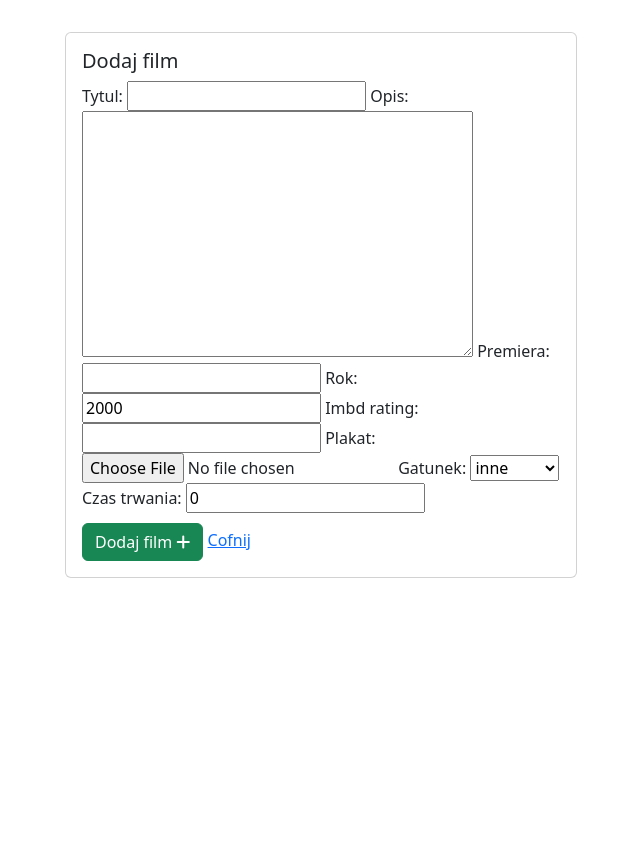
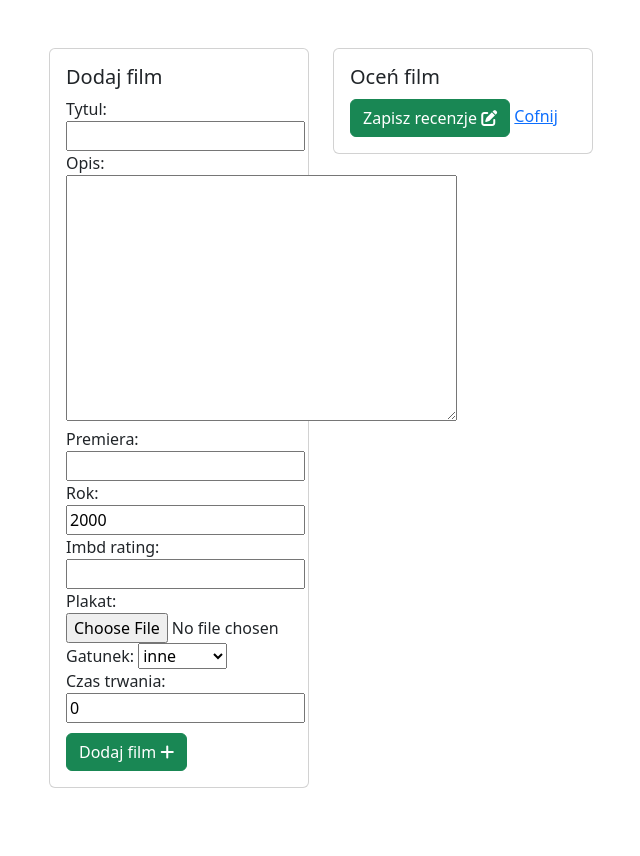
Before and after one commit to roliroli76/Filmy-django, a Django app: page /filmy/nowy/ in a window 1280 px wide. Shown: the whole page, without its empty margins (319-959 px from the left). Before the commit the page ends 578 px from the top, so only its background shows below. Run offline with Django 4.2, Linux system fonts and the light colour scheme; a user stored in the database is signed in; some libraries are stand-ins or nearby versions.

Commit message:
Walka trwa

```diff
--- a/filmyweb/forms.py
+++ b/filmyweb/forms.py
@@ -1,5 +1,5 @@
 from django.forms import ModelForm
-from .models import Film, DodatkoweInfo
+from .models import Film, DodatkoweInfo, Ocena
 
 class FilmForm(ModelForm):
     class Meta:
@@ -10,3 +10,8 @@
     class Meta:
         model = DodatkoweInfo
         fields = ['gatunek', 'czas_trwania']
+
+class OcenaForm(ModelForm):
+    class Meta:
+        model = Ocena
+        fields = ['gwiazdki', 'recenzja']
--- a/filmyweb/models.py
+++ b/filmyweb/models.py
@@ -12,6 +12,11 @@
     czas_trwania = models.PositiveSmallIntegerField(default=0)
     gatunek = models.PositiveSmallIntegerField(default=0, choices=GATUNEK)
 
+    def __str__(self):
+        return self.parametry()
+
+    def parametry(self):
+        return "{} ({})".format( self.gatunek, self.czas_trwania)
 
 
 class Film(models.Model):
@@ -29,3 +34,14 @@
 
     def tytul_z_rokiem(self):
         return "{} ({})".format(self.tytul, self.rok)
+
+
+class Ocena(models.Model):
+    recenzja = models.TextField(default="", blank=True)
+    gwiazdki = models.PositiveSmallIntegerField(default=5)
+    film = models.ForeignKey(Film, on_delete=models.CASCADE)
+
+class Actor(models.Model):
+    name = models.CharField(max_length=32)
+    last_name = models.CharField(max_length=32)
+    filmy = models.ManyToManyField(Film, related_name="aktorzy")
--- a/filmyweb/static/nowy.css
+++ b/filmyweb/static/nowy.css
@@ -1,9 +1,10 @@
 body {
-    padding: 2rem;
+    padding: 3rem;
     position: absolute;
     left: 50%;
     transform: translate(-50%);
 }
+
 .film_plakat{
     width: 150px;
     float: left;
--- a/filmyweb/views.py
+++ b/filmyweb/views.py
@@ -1,7 +1,7 @@
 from django.shortcuts import render, get_object_or_404, redirect
 from django.http import HttpResponse
-from .models import Film
-from .forms import FilmForm, FilmFormExtra
+from .models import Film, Ocena
+from .forms import FilmForm, FilmFormExtra, OcenaForm
 from django.contrib.auth.decorators import login_required
 from django.shortcuts import render, redirect
 from django.contrib.auth.forms import UserCreationForm
@@ -10,7 +10,8 @@
 
 def wszystkie_filmy(request):
     wszystkie = Film.objects.all()
-    return render(request, 'filmy.html', {'filmy': wszystkie})
+    recenzje = Ocena.objects.all()
+    return render(request, 'filmy.html', {'filmy': wszystkie, 'recenzje': recenzje})
 
 def register(request):
     if request.method == 'POST':
@@ -38,23 +39,31 @@
     return render(request, 'film_form.html', {'form': form, 'form_extra': form_extra, 'czy_nowy': True})
 
 
-
 @login_required
 def edytuj_film(request, id):
-    film_id = get_object_or_404(Film, pk=id) # primary key
-    form = FilmForm(request.POST or None, request.FILES or None,
-                    instance=film_id)
-    form_extra = FilmFormExtra(request.POST or None, request.FILES or None,
-                               instance=film_id)
+    film = get_object_or_404(Film, pk=id)
+    form = FilmForm(request.POST or None, request.FILES or None, instance=film)
+    form_extra = FilmFormExtra(request.POST or None, request.FILES or None, instance=film.dodatkowe)
+    form_ocena = OcenaForm(request.POST or None)
+    oceny = Ocena.objects.filter(film=film)
 
-    if form.is_valid() and form_extra.is_valid():
-        film = form.save(commit=False)
-        dodatkowe_info = form_extra.save()
-        film.dodatkowe = dodatkowe_info
-        film.save()
-        return redirect(wszystkie_filmy)
 
-    return render(request, 'film_form.html', {'form': form, 'form_extra': form_extra, 'czy_nowy': False})
+    if request.method =='POST':
+        if 'gwiazdki' in request.POST:
+            ocena = form_ocena.save(commit=False)
+            ocena.film = film
+            ocena.save()
+
+    if request.method == 'POST':
+        if form.is_valid() and form_extra.is_valid():
+            film = form.save(commit=False)
+            dodatkowe_info = form_extra.save()
+            film.dodatkowe = dodatkowe_info
+            film.save()
+            return redirect(wszystkie_filmy)
+
+    return render(request, 'film_form.html', {'form': form, 'form_extra': form_extra, 'form_ocena': form_ocena, 'czy_nowy': False})
+
 
 
 @login_required
--- a/templates/film_form.html
+++ b/templates/film_form.html
@@ -4,7 +4,15 @@
 {% block tytul %} Film form {% endblock %}
 
 {% block strona %}
-    <div class="card" style="width: 32rem;">
+    <style>
+        .custom-card {
+            margin-bottom: 20px;
+        }
+    </style>
+
+    <div class="row">
+        <div class="col-lg-6">
+            <div class="card custom-card">
                 <div class="card-body">
                     {% if czy_nowy %}
                         <h5 class="card-title">Dodaj film</h5>
@@ -23,9 +31,34 @@
                             {% else %}
                                 <button type="submit" class="btn btn-success">Zapisz zmiany <i class="fa-solid fa-pen-to-square"></i></button>
                             {% endif %}
+                        </div>
+                    </form>
+                </div>
+            </div>
+        </div>
+        <div class="col-lg-6">
+            <div class="card custom-card">
+                <div class="card-body">
+                    <h5 class="card-title">Oceń film</h5>
+
+                    <form method="post" enctype="multipart/form-data">
+                        {% csrf_token %}
+
+                        {{ form_ocena|bootstrap }}
+
+                        <div style="margin-top: 10px;">
+                            <button type="submit" class="btn btn-success">Zapisz recenzje <i class="fa-solid fa-pen-to-square"></i></button>
+
+                            {% for ocena in oceny %}
+                                <h4> Gwiazdki: {{ ocena.gwiazdki }}/5 </h4>
+                                <p> Recenzja: {{ ocena.recenzja }}</p>
+                            {% endfor %}
+
                             <a href="{% url 'wszystkie_filmy' %}">Cofnij</a>
                         </div>
                     </form>
                 </div>
             </div>
+        </div>
+    </div>
 {% endblock %}
--- a/templates/glowny.html
+++ b/templates/glowny.html
@@ -18,4 +18,7 @@
 
      {% endblock %}
 </body>
+
+
+
 </html>
```
Also changed, not shown: filmyweb/admin.py (+3 -4 lines), templates/filmy.html (+9 -2 lines), db.sqlite3. Lines whose indentation alone changed are shown as unchanged.
